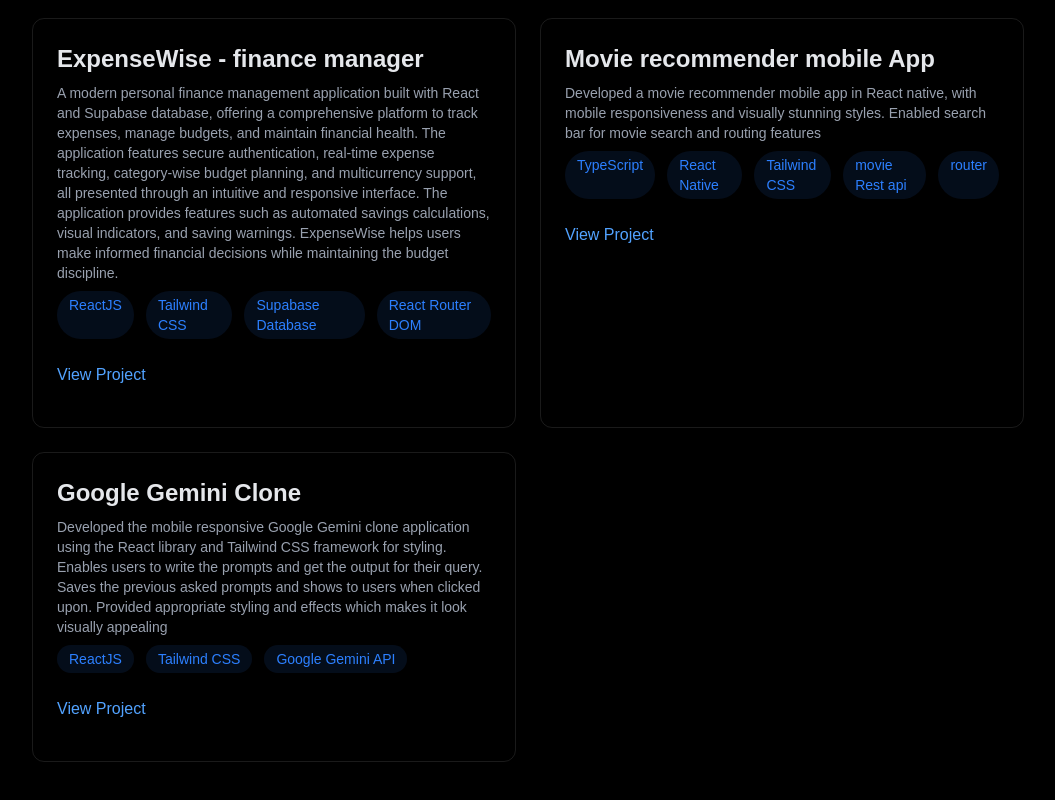
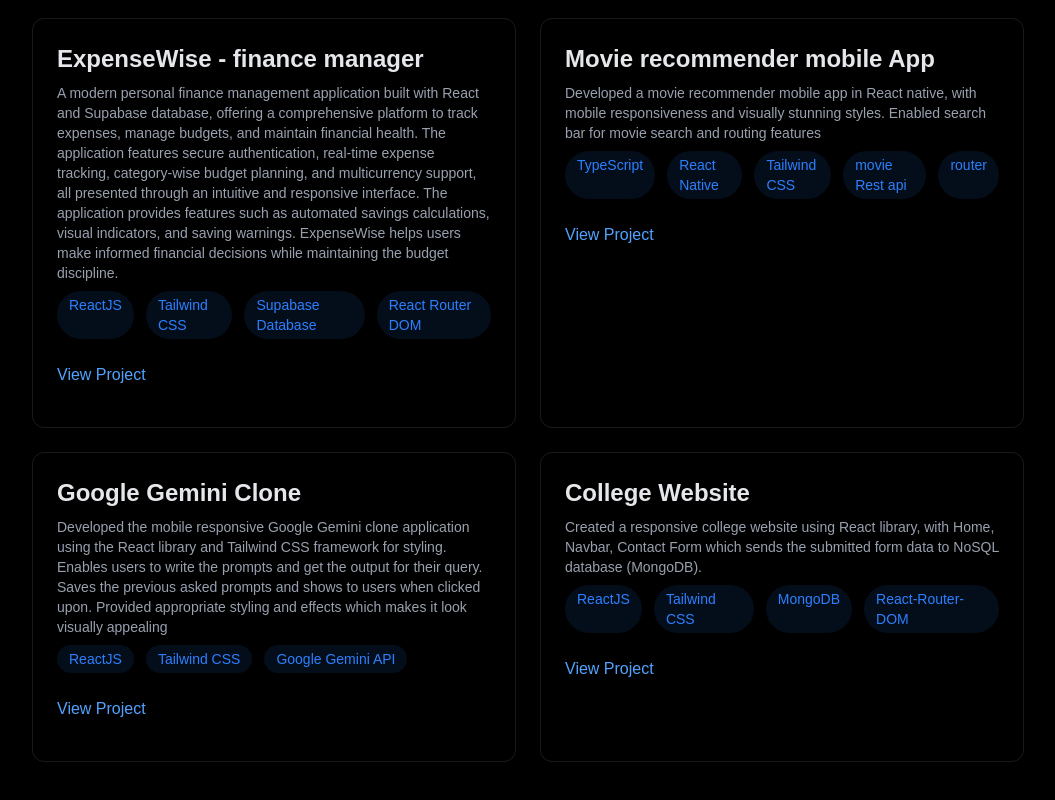
Before and after one commit to codingcat40/portfolio, a React (Vite) app: page / in a window 1280 px wide. Shown: the part 2520-3320 px from the top of the page, without its empty margins (112-1167 px from the left). Built offline with nearby package versions, Linux system fonts and the light colour scheme.

Commit message:
added projects

```diff
--- a/src/constants/index.js
+++ b/src/constants/index.js
@@ -64,13 +64,20 @@
     skills: ["ReactJS", "Tailwind CSS", "Google Gemini API"],
     url: "https://github.com/codingcat40/Gemini-clone",
   },
+   {
+    name: "College Website",
+    description:
+      "Created a responsive college website using React library, with Home, Navbar, Contact Form which sends the submitted form data to NoSQL database (MongoDB). ",
+    skills: ["ReactJS", "Tailwind CSS", "MongoDB", "React-Router-DOM"],
+    url: "https://github.com/codingcat40/collegewebsite",
+  },
 ];
 
-export const CONTACT = {
-  address: "767 Fifth Avenue, New York, NY 10153 ",
-  phoneNo: "+12 4555 666 00 ",
-  email: "me@example.com",
-};
+// export const CONTACT = {
+//   address: "767 Fifth Avenue, New York, NY 10153 ",
+//   phoneNo: "+12 4555 666 00 ",
+//   email: "me@example.com",
+// };
 
 export const FRONTEND_SKILLS = [
   "React",
```
